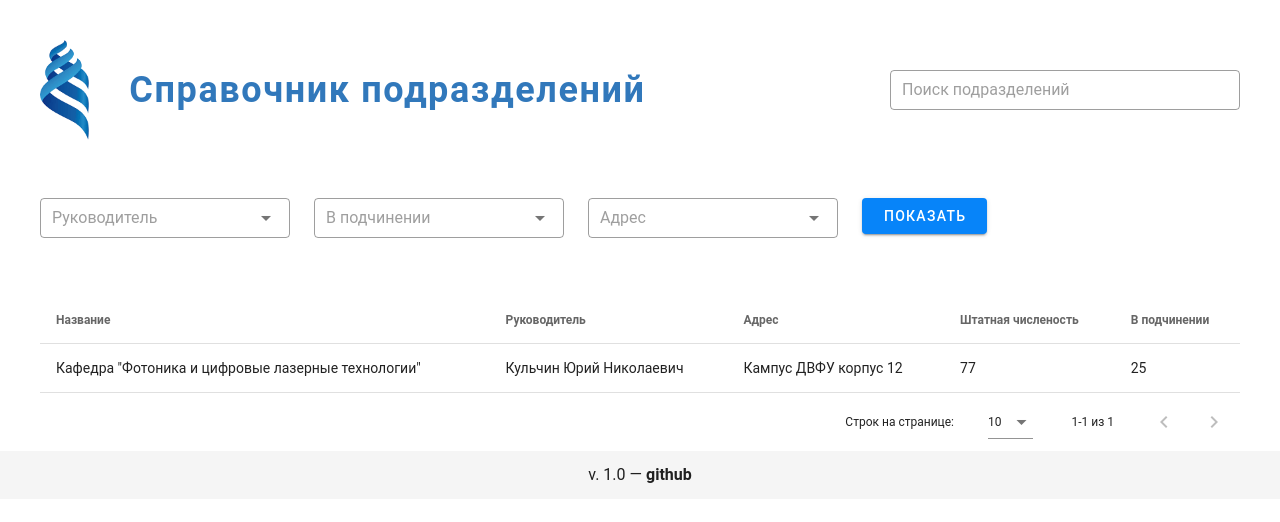
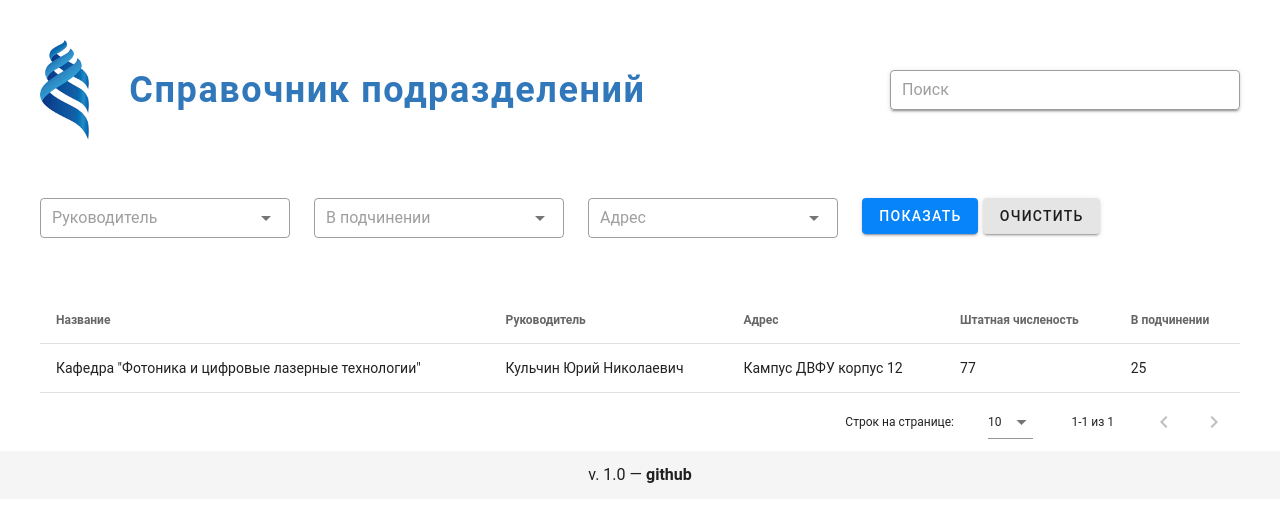
Before and after one commit to SavchukNikita/directory-fefu, a Vue app: page / in a window 1280 px wide. Shown: the top 522 px of the page. Built offline with nearby package versions, Linux system fonts and the light colour scheme; a small style sheet from the web is missing.

Commit message:
YA TAKAYA ZVEZDA

```diff
--- a/package.json
+++ b/package.json
@@ -10,6 +10,7 @@
   "dependencies": {
     "@mdi/font": "5.9.55",
     "core-js": "^3.6.5",
+    "lodash": "^4.17.21",
     "roboto-fontface": "*",
     "vue": "^2.6.11",
     "vue-router": "^3.2.0",
--- a/src/components/DepartmentTable.vue
+++ b/src/components/DepartmentTable.vue
@@ -1,7 +1,7 @@
 <template>
   <v-data-table
     :headers="headers"
-    :items="items"
+    :items="tables"
   >
 
   </v-data-table>
@@ -12,7 +12,6 @@ export default {
   name: 'DepartmentTable',
 
   data: () => ({
-    items: [],
     headers: [
       {
         text: 'Название',
@@ -41,10 +40,10 @@ export default {
       },
     ],
   }),
+  props: {
+    tables: [],
+  },
   created() {
-    this.$db.getAll().then((res) => {
-      this.items = res;
-    });
   },
 };
 </script>
--- a/src/components/search.vue
+++ b/src/components/search.vue
@@ -1,23 +1,53 @@
 <template>
-    <v-text-field
+    <v-autocomplete
+      :items="items"
+      :search-input.sync="search"
+      solo
       outlined
       hide-details
       dense
       class="header__input"
       append-icon="mdi-zoom"
-      placeholder="Поиск подразделений"
-      v-model="search"
+      placeholder="Поиск"
     />
 </template>
 
 <script>
+
 export default {
   name: 'DepartmentTable',
 
   data() {
     return {
+      items: [],
       search: null,
     };
   },
+  watch: {
+    search(val) {
+      if (!val) {
+        return;
+      }
+
+      this.debounce();
+    },
+  },
+  methods: {
+    /* eslint-disable no-underscore-dangle */
+    debounce() {
+      clearTimeout(this._timerId);
+      this._timerId = setTimeout(() => {
+        this.searchName();
+      }, 1000);
+    },
+    searchName() {
+      this.$db
+        .searchByName(this.search)
+        .then((res) => {
+          console.log(res);
+          this.items = res;
+        });
+    },
+  },
 };
 </script>
--- a/src/db/index.js
+++ b/src/db/index.js
@@ -41,7 +41,9 @@ export default class Database {
     const fKeys = Object.keys(filters);
 
     fKeys.forEach((k) => {
-      res = res.filter((depart) => depart[k] === filters[k]);
+      if (filters[k]) {
+        res = res.filter((depart) => depart[k] === filters[k]);
+      }
     });
 
     return res;
@@ -55,6 +57,14 @@ export default class Database {
   async getLeads() {
     let res = await this.getAll();
     res = res.map((depart) => depart.lead);
+    res = res.filter(this.onlyUnique);
+
+    return res;
+  }
+
+  async getName() {
+    let res = await this.getAll();
+    res = res.map((depart) => depart.name);
     res = res.filter(this.onlyUnique);
 
     return res;
--- a/src/views/Main.vue
+++ b/src/views/Main.vue
@@ -3,30 +3,47 @@
     <div class="page__section">
       <v-form class="filters">
         <v-autocomplete
+          v-model="lead"
+          :items="leads"
           outlined
           dense
           hide-details
           placeholder="Руководитель"
         />
         <v-autocomplete
+          v-model="name"
+          :items="names"
           outlined
           dense
           hide-details
           placeholder="В подчинении"
         />
         <v-autocomplete
+          v-model="addres"
+          :items="address"
           outlined
           dense
           hide-details
           placeholder="Адрес"
         />
-        <v-btn color="primary">
-          Показать
-        </v-btn>
+        <div class="btn-container">
+          <v-btn
+            id="show"
+            @click="filter"
+            color="primary">
+            Показать
+          </v-btn>
+          <v-btn
+            id="clear"
+            @click="clear"
+            color="red">
+            Очистить
+          </v-btn>
+        </div>
       </v-form>
     </div>
     <div class="page__section">
-      <DepartmentTable />
+      <DepartmentTable :tables="tableData"/>
     </div>
   </div>
 </template>
@@ -36,9 +53,52 @@ import DepartmentTable from '@/components/DepartmentTable.vue';
 
 export default {
   name: 'Main',
-
+  data: () => ({
+    lead: null,
+    name: null,
+    addres: null,
+    tableData: [],
+    leads: [],
+    names: [],
+    address: [],
+  }),
   components: {
     DepartmentTable,
+  },
+  methods: {
+    filter() {
+      // eslint-disable-next-line max-len
+      this.$db
+        .getByFilters({ lead: this.lead, name: this.name, address: this.addres })
+        .then((res) => {
+          this.tableData = res;
+        });
+    },
+    clear() {
+      this.lead = null;
+      this.name = null;
+      this.addres = null;
+      this.$db.getAll().then((res) => {
+        this.tableData = res;
+      });
+    },
+  },
+  created() {
+    this.$db.getAll().then((res) => {
+      this.tableData = res;
+    });
+
+    this.$db.getLeads().then((res) => {
+      this.leads = res;
+    });
+
+    this.$db.getName().then((res) => {
+      this.names = res;
+    });
+
+    this.$db.getAddresses().then((res) => {
+      this.address = res;
+    });
   },
 };
 </script>
@@ -49,4 +109,13 @@ export default {
     grid-template-columns: 250px 250px 250px 125px;
     gap: 24px;
   }
+  .btn-container {
+    display: flex;
+  }
+  #show {
+    margin-right: 5px;
+  }
+  #clear {
+    background-color: #e5e5e5 !important;
+  }
 </style>
```
